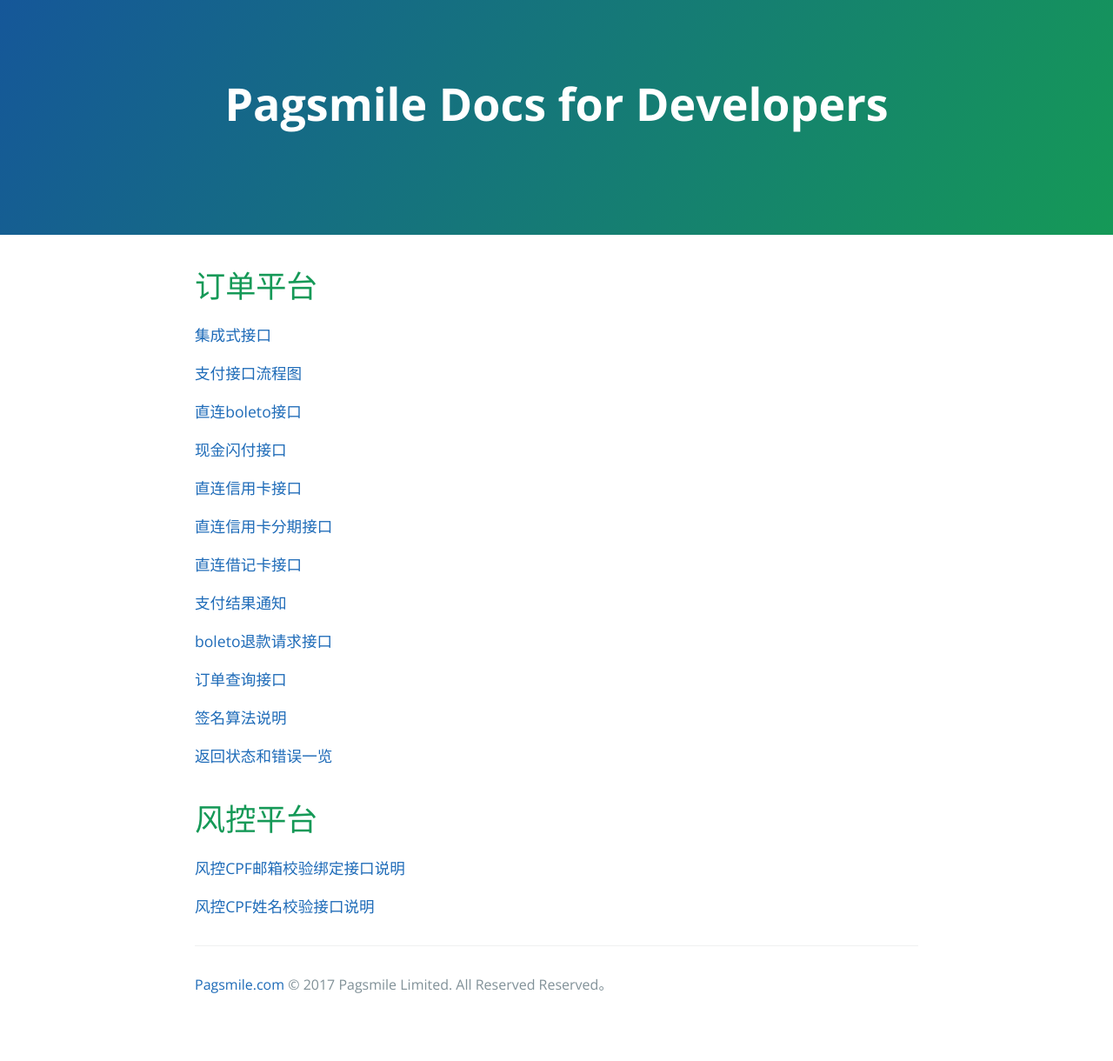
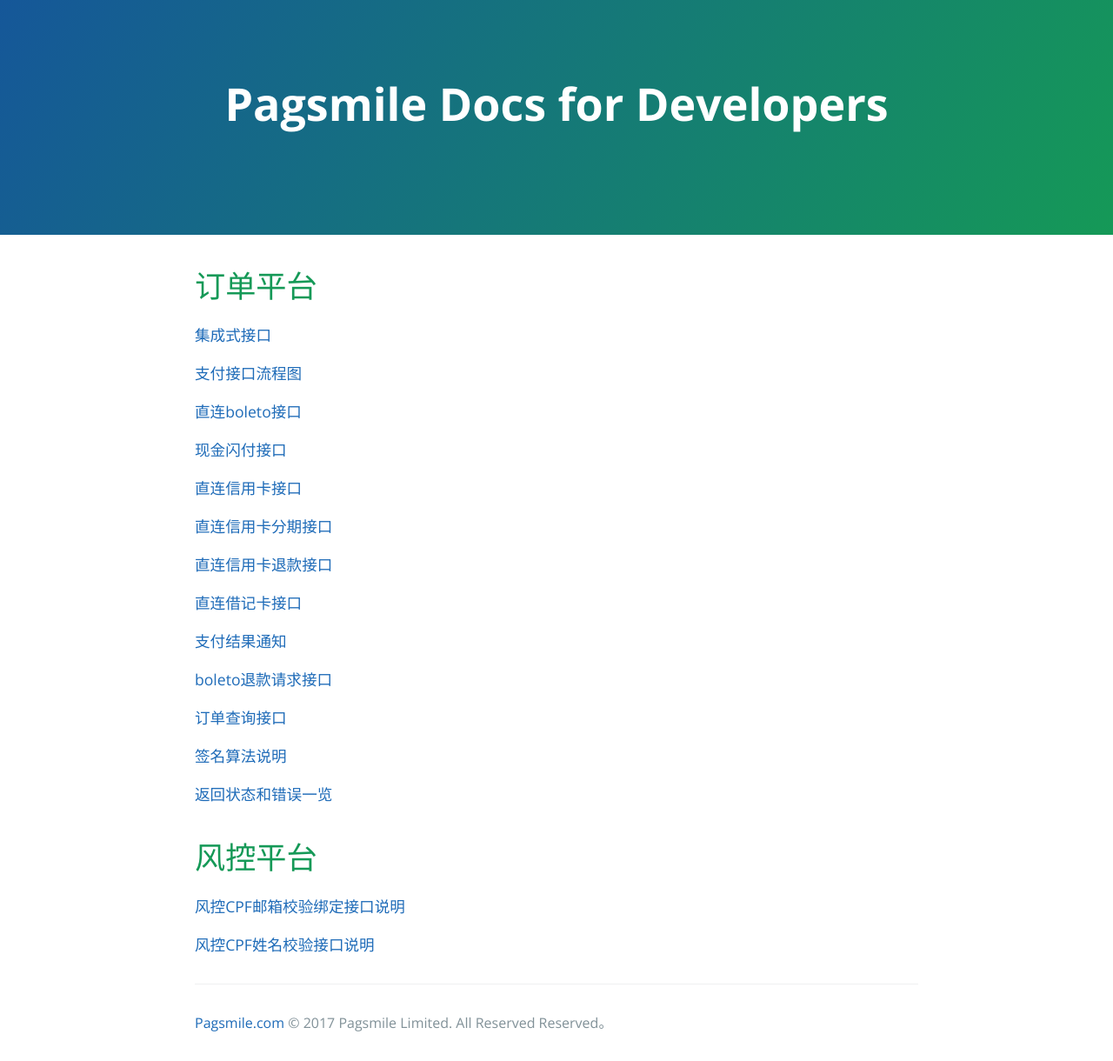
Before and after one commit to pagsmile/pagsmile.github.io, a Jekyll site: the page built from index.md, in a window 1280 px wide. Shown: the whole page at 87% size. Built offline with Jekyll 4.4.1, drawn with Linux system fonts in a browser that asks for light colours; before the commit the page ends 1176 px from its top, so only the background shows below that.

Commit message:
Update index.md
CreditCardRefund 直连接口退款

```diff
--- a/index.md
+++ b/index.md
@@ -17,6 +17,8 @@ layout: default
 
 [直连信用卡分期接口](api/DriectRecurrent)
 
+[直连信用卡退款接口](api/CreditCardRefund)
+
 [直连借记卡接口](api/DriectDebitCard)
 
 [支付结果通知](api/CallBack)
```
